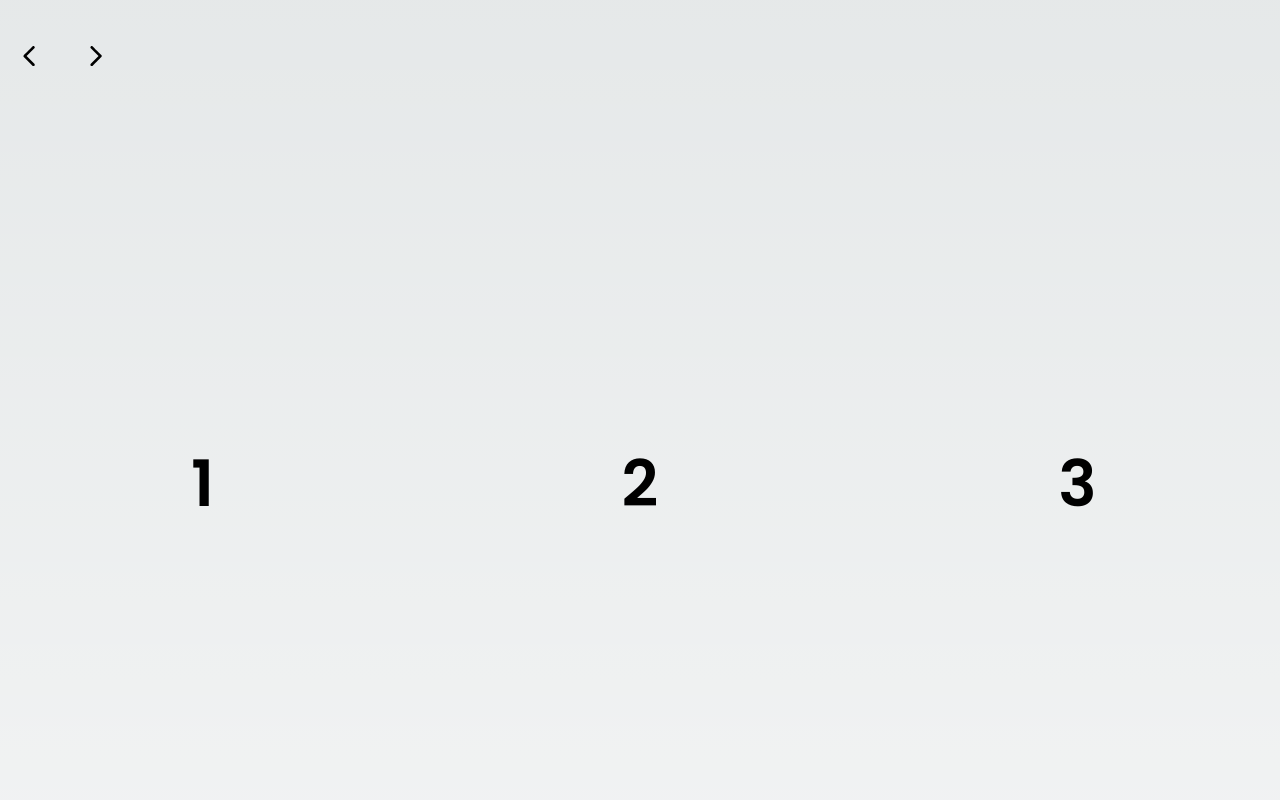
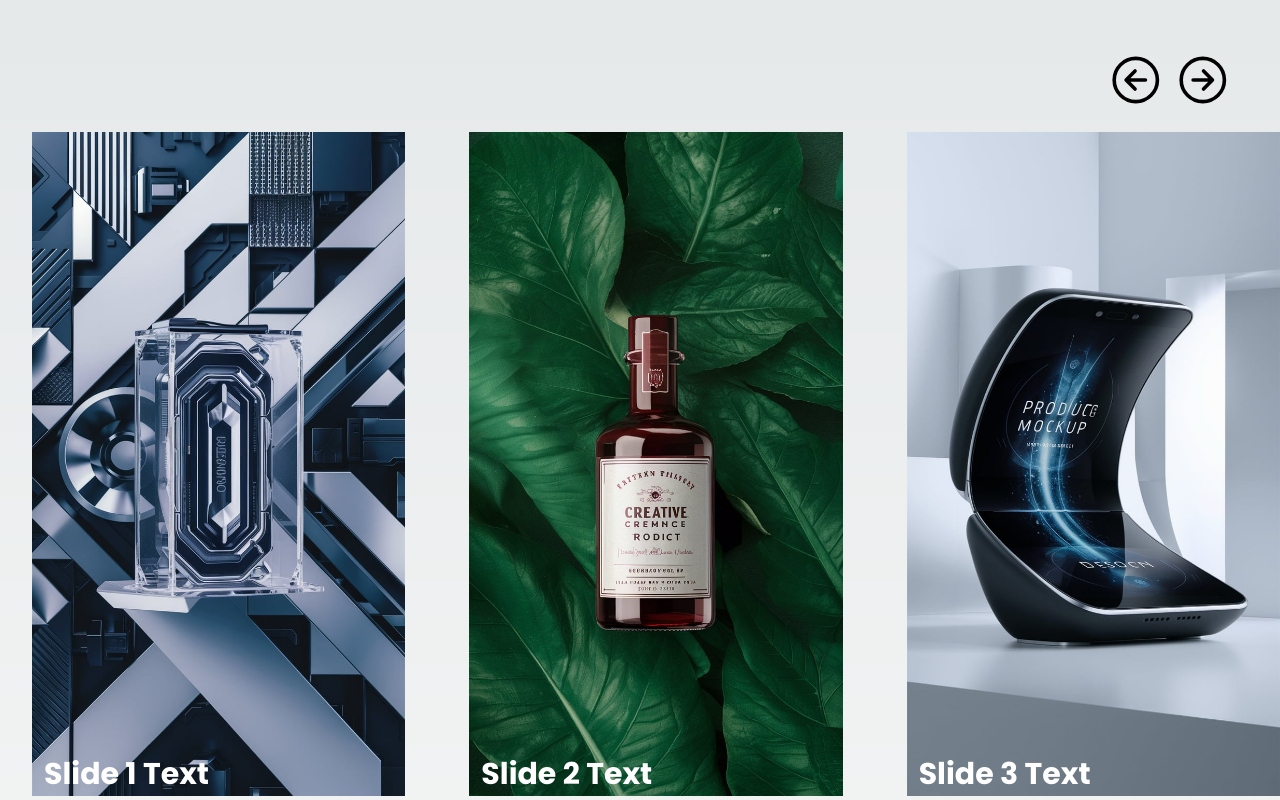
Before and after one commit to charltonkdev/design-atelier-website, a Next.js app: page / in a window 1280 px wide. Shown: the part 1120-1920 px from the top of the page. Built offline with nearby package versions, Linux system fonts and the light colour scheme.

Commit message:
fix carousel

```diff
--- a/package.json
+++ b/package.json
@@ -11,6 +11,7 @@
   "dependencies": {
     "@headlessui/react": "^2.1.1",
     "@heroicons/react": "^2.1.4",
+    "@vimeo/player": "^2.23.0",
     "clsx": "^2.1.1",
     "embla-carousel": "^8.1.6",
     "embla-carousel-react": "^8.1.6",
--- a/src/app/globals.css
+++ b/src/app/globals.css
@@ -48,3 +48,16 @@ body {
 .menuLink li:hover:after {
   transform: translateX(0);
 }
+
+/*embla Carousel*/
+.embla__controls {
+  display: flex !important;
+  width: 100%;
+  align-items: end !important;
+}
+.embla__buttons{
+  width: max-content;
+  justify-content: end;
+  display: flex;
+
+}
--- a/src/components/Home/FeaturedWork.tsx
+++ b/src/components/Home/FeaturedWork.tsx
@@ -1,19 +1,62 @@
 'use client'
 import type React from 'react';
+import { useEffect, useState } from 'react';
 import EmblaCarousel from '../ui/EmblaCarousel';
 import type { EmblaOptionsType } from 'embla-carousel';
 import '../../css/embla.css';
 
-const OPTIONS: EmblaOptionsType = { align: 'start' };
-const SLIDE_COUNT = 6;
-const SLIDES = Array.from(Array(SLIDE_COUNT).keys());
+interface SlideData {
+  imageUrl: string;
+  text: string;
+}
 
 const FeaturedWork: React.FC = () => {
-  return(
+  const [isClient, setIsClient] = useState(false); // Track if component is on client-side
+
+  useEffect(() => {
+    setIsClient(true); // Set to true on client-side
+  }, []);
+
+  const SLIDES_DATA: SlideData[] = [
+    {
+      imageUrl: '/work01.jpg',
+      text: 'Slide 1 Text',
+    },
+    {
+      imageUrl: '/work02.jpg',
+      text: 'Slide 2 Text',
+    },
+    {
+      imageUrl: '/work03.jpg',
+      text: 'Slide 3 Text',
+    },
+    {
+      imageUrl: '/work04.jpg',
+      text: 'Slide 4 Text',
+    },
+    {
+      imageUrl: '/work05.jpg',
+      text: 'Slide 5 Text',
+    },
+  ];
+
+  const OPTIONS: EmblaOptionsType = { align: 'start' };
+
+  const slides = SLIDES_DATA.map((slide, index) => (
+    <div key={index} className="embla__slide">
+      <img src={slide.imageUrl} alt="Slide" className="w-full h-full object-cover" />
+      <div className="embla__slide__inner relative bottom-10 left-3 w-full">
+        <p className="text-white text-3xl font-bold">{slide.text}</p>
+      </div>
+    </div>
+  ));
+
+  return (
     <div className='w-full h-full flex flex-col'>
-    <EmblaCarousel slides={SLIDES} options={OPTIONS} />
+      {isClient && (
+        <EmblaCarousel slides={slides} options={OPTIONS} />
+      )}
     </div>
-
   );
 }
 
--- a/src/components/Home/VideoBg.tsx
+++ b/src/components/Home/VideoBg.tsx
@@ -1,37 +1,30 @@
 'use client';
 import { useEffect } from 'react';
-import type Player from '@vimeo/player';
+import Player from '@vimeo/player';
 import styles from './VideoBg.module.css';
-
-// Extend the Window interface to include the Vimeo property
-declare global {
-  interface Window {
-    Vimeo: typeof Player;
-  }
-}
 
 const VideoBg = () => {
   useEffect(() => {
     const script = document.createElement('script');
     script.src = 'https://player.vimeo.com/api/player.js';
     script.async = true;
-    document.body.appendChild(script);
 
     const handleScriptLoad = () => {
-      if (window.Vimeo) {
-        const iframe = document.querySelector<HTMLIFrameElement>('iframe');
-        if (iframe) {
-          const player = new window.Vimeo(iframe);
-          player.setVolume(0); // Mute the video
-          player.play(); // Play the video
-        }
+      const iframe = document.querySelector<HTMLIFrameElement>('iframe');
+      if (iframe) {
+        const player = new Player(iframe);
+        player.setVolume(0); // Mute the video
+        player.play(); // Play the video
       }
     };
 
-    script.onload = handleScriptLoad;
+    script.addEventListener('load', handleScriptLoad);
 
-    // Cleanup function to remove the script from the DOM
+    document.body.appendChild(script);
+
+    // Cleanup function to remove the script and event listener
     return () => {
+      script.removeEventListener('load', handleScriptLoad);
       document.body.removeChild(script);
     };
   }, []);
--- a/src/components/ui/EmblaCarousel.tsx
+++ b/src/components/ui/EmblaCarousel.tsx
@@ -1,66 +1,44 @@
-import type React from 'react'
-import type { EmblaOptionsType } from 'embla-carousel'
-import { DotButton, useDotButton } from './EmblaCarouselDotButton'
-import {
-  PrevButton,
-  NextButton,
-  usePrevNextButtons
-} from './EmblaCarouselArrowButtons'
-import useEmblaCarousel from 'embla-carousel-react'
+import type React from 'react';
+import type { EmblaOptionsType } from 'embla-carousel';
+import { PrevButton, NextButton, usePrevNextButtons } from './EmblaCarouselArrowButtons';
+import useEmblaCarousel from 'embla-carousel-react';
 
 type PropType = {
-  slides: number[]
-  options?: EmblaOptionsType
-}
+  slides: JSX.Element[];
+  options?: EmblaOptionsType;
+};
 
 const EmblaCarousel: React.FC<PropType> = (props) => {
-  const { slides, options } = props
-  const [emblaRef, emblaApi] = useEmblaCarousel(options)
-
-  const { selectedIndex, scrollSnaps, onDotButtonClick } =
-    useDotButton(emblaApi)
+  const { slides, options } = props;
+  const [emblaRef, emblaApi] = useEmblaCarousel(options);
 
   const {
     prevBtnDisabled,
     nextBtnDisabled,
     onPrevButtonClick,
     onNextButtonClick
-  } = usePrevNextButtons(emblaApi)
+  } = usePrevNextButtons(emblaApi);
 
   return (
     <section className="embla">
-      <div className="embla__controls">
+      <div className="embla__controls w-full px-12 py-6">
         <div className="embla__buttons">
           <PrevButton onClick={onPrevButtonClick} disabled={prevBtnDisabled} />
           <NextButton onClick={onNextButtonClick} disabled={nextBtnDisabled} />
         </div>
 
-        {/*<div className="embla__dots">
-          {scrollSnaps.map((_, index) => (
-            <DotButton
-              // biome-ignore lint/suspicious/noArrayIndexKey: <explanation>
-              key={index}
-              onClick={() => onDotButtonClick(index)}
-              className={'embla__dot'.concat(
-                index === selectedIndex ? ' embla__dot--selected' : ''
-              )}
-            />
-          ))}
-        </div>*/}
       </div>
       <div className="embla__viewport" ref={emblaRef}>
         <div className="embla__container">
-          {slides.map((index) => (
+          {slides.map((slide, index) => (
             <div className="embla__slide" key={index}>
-              <div className="embla__slide__number">{index + 1}</div>
+              {slide}
             </div>
           ))}
         </div>
       </div>
+    </section>
+  );
+};
 
-
-    </section>
-  )
-}
-
-export default EmblaCarousel
+export default EmblaCarousel;
--- a/src/components/ui/EmblaCarouselArrowButtons.tsx
+++ b/src/components/ui/EmblaCarouselArrowButtons.tsx
@@ -8,6 +8,7 @@ import {
     useState
 } from 'react'
 import type { EmblaCarouselType } from 'embla-carousel'
+import { IoArrowBackCircleOutline, IoArrowForwardCircleOutline  } from "react-icons/io5";
 
 type UsePrevNextButtonsType = {
     prevBtnDisabled: boolean
@@ -63,13 +64,7 @@ export const PrevButton: React.FC<PropType> = (props) => {
             type="button"
             {...restProps}
         >
-            {/* biome-ignore lint/a11y/noSvgWithoutTitle: <explanation> */}
-            <svg className="embla__button__svg" viewBox="0 0 532 532">
-                <path
-                    fill="currentColor"
-                    d="M355.66 11.354c13.793-13.805 36.208-13.805 50.001 0 13.785 13.804 13.785 36.238 0 50.034L201.22 266l204.442 204.61c13.785 13.805 13.785 36.239 0 50.044-13.793 13.796-36.208 13.796-50.002 0a5994246.277 5994246.277 0 0 0-229.332-229.454 35.065 35.065 0 0 1-10.326-25.126c0-9.2 3.393-18.26 10.326-25.2C172.192 194.973 332.731 34.31 355.66 11.354Z"
-                />
-            </svg>
+            <IoArrowBackCircleOutline className='text-9xl'/>
             {children}
         </button>
     )
@@ -84,13 +79,7 @@ export const NextButton: React.FC<PropType> = (props) => {
             type="button"
             {...restProps}
         >
-            {/* biome-ignore lint/a11y/noSvgWithoutTitle: <explanation> */}
-            <svg className="embla__button__svg" viewBox="0 0 532 532">
-                <path
-                    fill="currentColor"
-                    d="M176.34 520.646c-13.793 13.805-36.208 13.805-50.001 0-13.785-13.804-13.785-36.238 0-50.034L330.78 266 126.34 61.391c-13.785-13.805-13.785-36.239 0-50.044 13.793-13.796 36.208-13.796 50.002 0 22.928 22.947 206.395 206.507 229.332 229.454a35.065 35.065 0 0 1 10.326 25.126c0 9.2-3.393 18.26-10.326 25.2-45.865 45.901-206.404 206.564-229.332 229.52Z"
-                />
-            </svg>
+            <IoArrowForwardCircleOutline className='text-9xl'/>
             {children}
         </button>
     )
```
Also changed, not shown: 1 other file (tests, documents, lock files or other folders).
